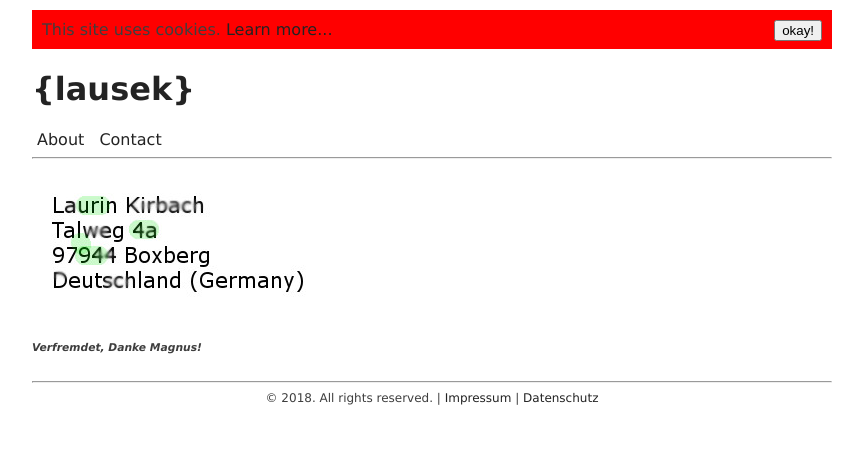
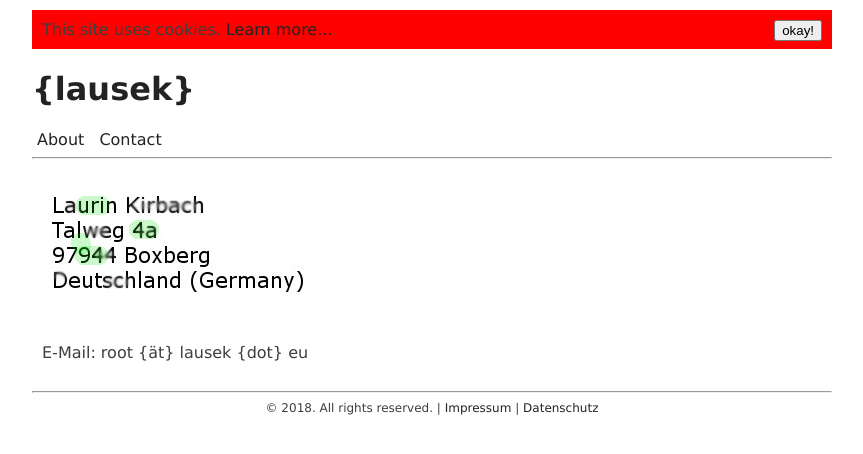
Before and after one commit to lausek/lausek.github.io, a Jekyll site: the page built from imprint.md, in a window 1280 px wide. Shown: the top 454 px of the page, without its empty margins (208-1071 px from the left). Built offline with Jekyll 4.4.1, drawn with Linux system fonts in a browser that asks for light colours.

Commit message:
email in imprint

```diff
--- a/_layouts/script.html
+++ b/_layouts/script.html
@@ -24,5 +24,7 @@
             {{ content }}
         </main>
 
+        {% include footer.html %}
+
     </body>
 </html>
--- a/imprint.md
+++ b/imprint.md
@@ -5,4 +5,4 @@ layout: default
 
 ![alt](/img/assets/obsadr.jpg)
 
-###### *Verfremdet, Danke Magnus!*
+E-Mail: root {ät} lausek {dot} eu
```
